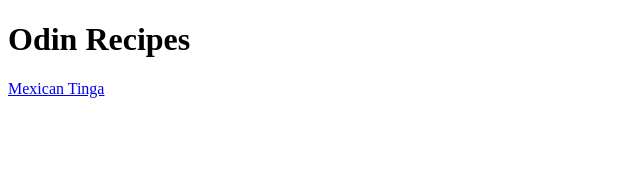
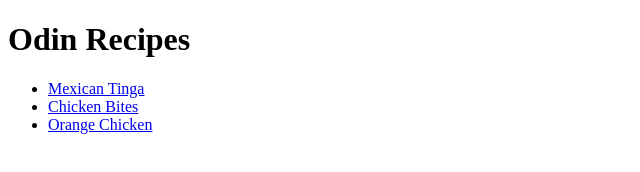
Before and after one commit to leanbanana/odin-recipes, a plain HTML site: page index.html in a window 1280 px wide. Shown: the whole page, without its empty margins (0-640 px from the left). Drawn offline with Linux system fonts and the light colour scheme.

Commit message:
Add tab titles; Update index links
Added the tab titles to all the recipes and
updated the index.html links to include the
new recipes

```diff
--- a/index.html
+++ b/index.html
@@ -3,11 +3,16 @@
 
     <head>
         <meta charset="utf-8">
+        <title>Odin Recipes</title>
     </head>
 
     <body>
         <h1>Odin Recipes</h1>
-        <a href="recipes/mexican_tinga.html">Mexican Tinga</a>
+        <ul>
+            <li><a href="recipes/mexican_tinga.html">Mexican Tinga</a></li>
+            <li><a href="recipes/chicken_bites.html">Chicken Bites</a></li>
+            <li><a href="recipes/orange_chicken.html">Orange Chicken</a></li>
+        </ul>
     </body>
 
 </html>
```
Also changed, not shown: recipes/chicken_bites.html (+1 -0 lines), recipes/mexican_tinga.html (+1 -0 lines), recipes/orange_chicken.html (+1 -0 lines).
